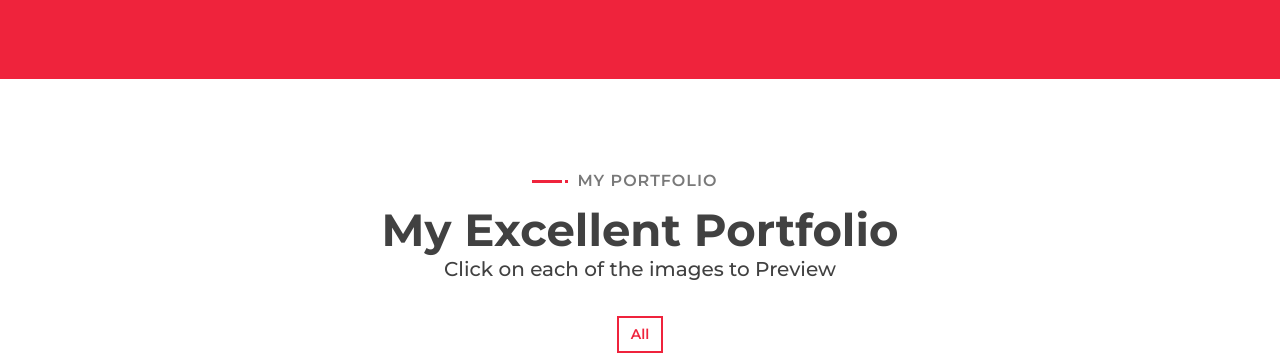
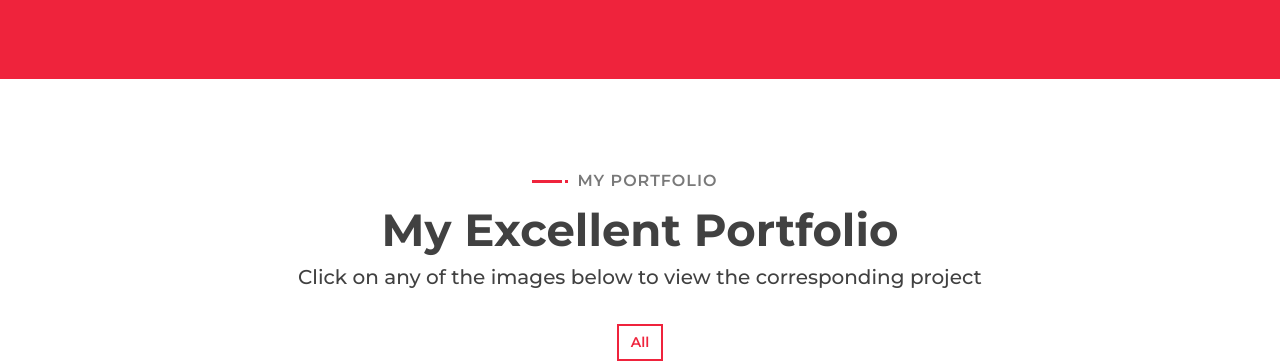
Before and after one commit to Adechris/portfolio, a website: page public/index.html in a window 1280 px wide. Shown: the part 3300-3663 px from the top of the page. Drawn offline with nearby package versions, Linux system fonts and the light colour scheme.

Commit message:
committed

```diff
--- a/public/index.html
+++ b/public/index.html
@@ -313,14 +313,14 @@
 
 
         <!-- Portfolio Start -->
-         <div class="portfolio" id="portfolio">
-            <div class="container">
-                <div class="section-header text-center wow zoomIn" data-wow-delay="0.1s">
-                    <p>My Portfolio</p>
-                    <h2>My Excellent Portfolio</h2>
+                    <div class="portfolio" id="portfolio">
+                        <div class="container">
+                        <div class="section-header text-center wow zoomIn" data-wow-delay="0.1s">
+                <p>My Portfolio</p>
+                <h2>My Excellent Portfolio</h2>
+                <h5 class="mt-2">Click on any of the images below to view the corresponding project</h5>
+            </div>
 
-                     <h5>Click on each of the images to Preview</h5>
-                </div>
                 <div class="row">
                     <div class="col-12">
                         <ul id="portfolio-filter">
```
